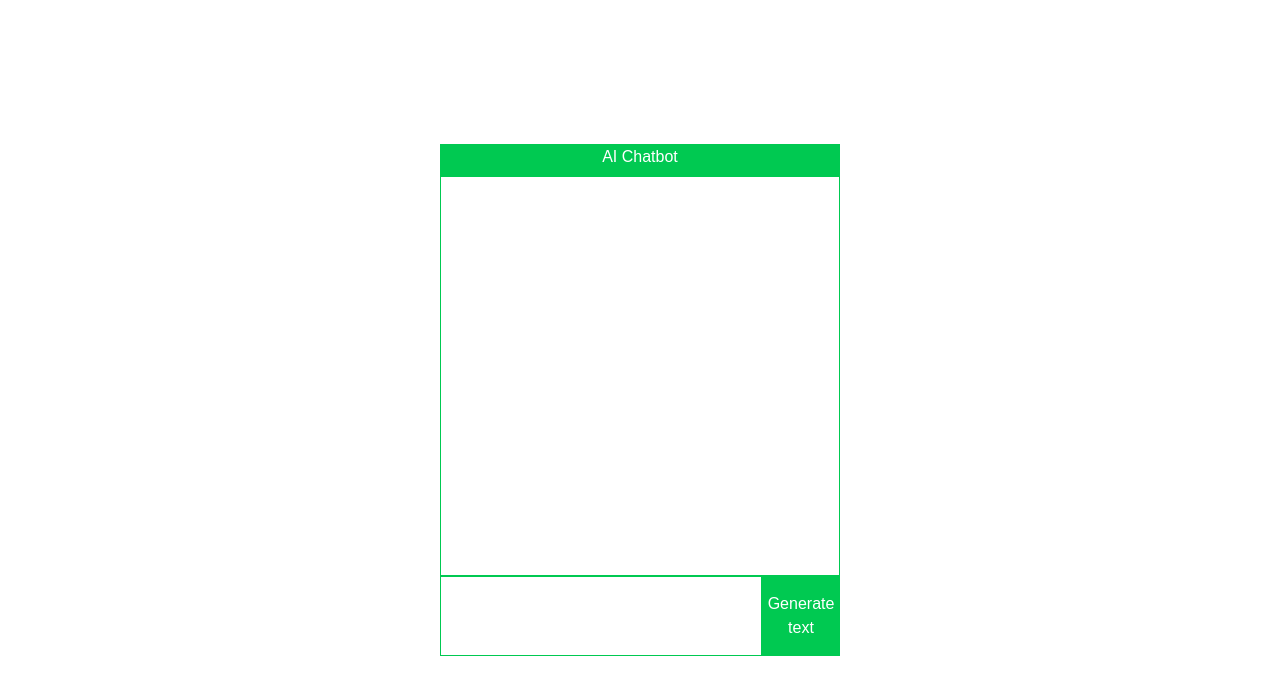
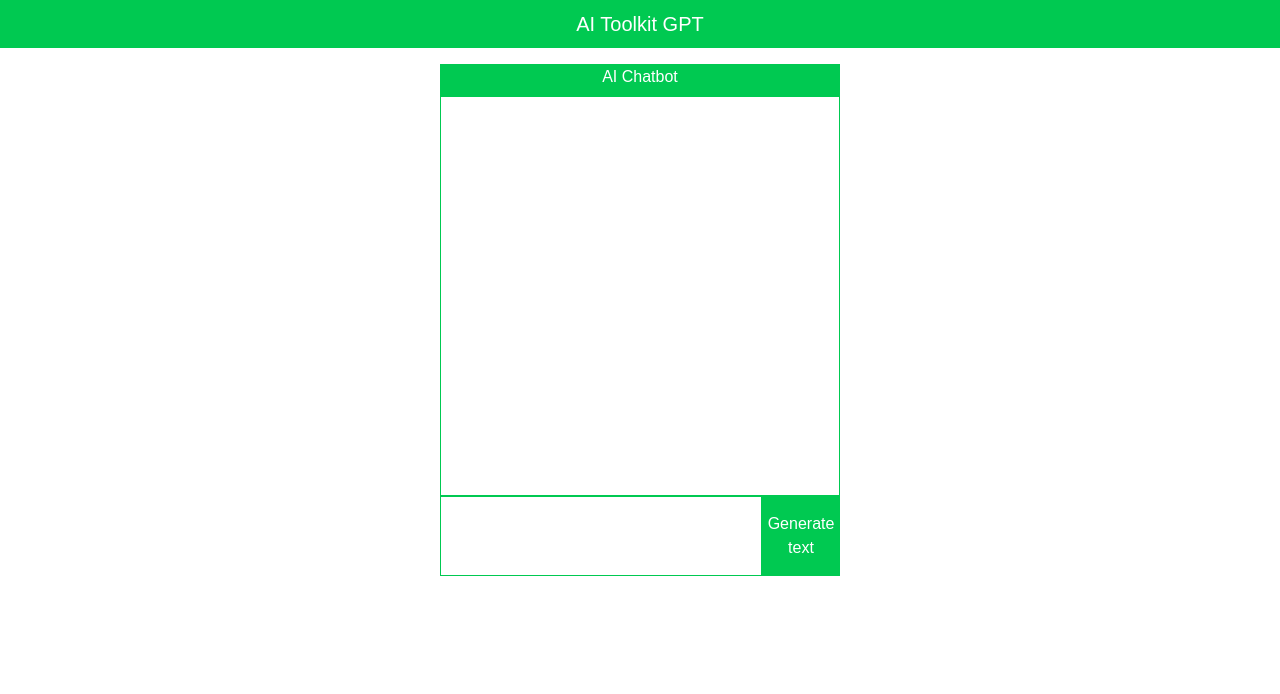
Before and after one commit to shamanth92/AI-Toolkit-GPT, a Next.js app: page /chatbot in a window 1280 px wide. Shown: the top 694 px of the page. Built offline with nearby package versions, Linux system fonts and the light colour scheme.

Commit message:
Add Header

```diff
--- a/app/chatbot/page.tsx
+++ b/app/chatbot/page.tsx
@@ -1,6 +1,7 @@
-"use client"
-import { useState } from "react";
-import { useForm } from "react-hook-form";
+'use client';
+import Header from '@/components/header';
+import { useState } from 'react';
+import { useForm } from 'react-hook-form';
 
 export default function Chatbot() {
   const [aiText, setAIText] = useState([]);
@@ -14,38 +15,40 @@ export default function Chatbot() {
     register,
     handleSubmit,
     formState: { errors },
-        reset
+    reset,
   } = useForm<FormData>();
 
   const onSubmit = async (data: FormData) => {
-        setUserPrompt([...userPrompt, { q: data.prompt }])
-        setAIText(prev => [...prev, ""]);
+    setUserPrompt([...userPrompt, { q: data.prompt }]);
+    setAIText((prev) => [...prev, '']);
     reset();
 
     const res = await fetch(`/gpt`, {
-                                method: "POST",
-                                body: JSON.stringify({ prompt: data.prompt })
+      method: 'POST',
+      body: JSON.stringify({ prompt: data.prompt }),
     });
 
     const reader = res.body!.getReader();
     const decoder = new TextDecoder();
 
-        let text = "";
+    let text = '';
 
     while (true) {
       const { value, done } = await reader.read();
       if (done) break;
       text += decoder.decode(value);
-            setAIText(prev => {
+      setAIText((prev) => {
         const updated = [...prev];
         updated[updated.length - 1] = text; // overwrite last stream only
         return updated;
       });
     }
-    }
+  };
 
   return (
-    <div className="flex justify-center items-center gap-6 flex-col w-screen h-screen">
+    <div>
+      <Header />
+      <div className="flex justify-center items-center gap-6 flex-col pt-4">
         <div className="w-100 flex flex-col">
           <div className="w-full h-8 bg-green-500 border-1 border-green-500">
             <p className="text-white text-center">AI Chatbot</p>
@@ -56,11 +59,13 @@ export default function Chatbot() {
                 <div className="w-80 border-1 border-gray-200 bg-gray-200 rounded-md p-1">
                   <p>{text?.q}</p>
                 </div>
-                    {aiText[index] && <div className="flex justify-end w-full">
+                {aiText[index] && (
+                  <div className="flex justify-end w-full">
                     <div className="w-80 border-1 border-green-500 bg-green-500 rounded-md p-1">
                       <p className="text-white">{aiText[index]}</p>
                     </div>
-                        </div>}
+                  </div>
+                )}
                 {!aiText[index] && (
                   <div className="inset-0 flex items-center justify-center bg-white/70">
                     <div className="h-8 w-8 animate-spin rounded-full border-4 border-gray-300 border-t-green-500" />
@@ -72,17 +77,25 @@ export default function Chatbot() {
           <div className="w-full">
             <form onSubmit={handleSubmit(onSubmit)}>
               <div className="flex">
-                        <input type="text"
-                            {...register("prompt", { required: "Prompt is required" })} className="border-1 border-green-500 w-full h-20"></input>
+                <input
+                  type="text"
+                  {...register('prompt', { required: 'Prompt is required' })}
+                  className="border-1 border-green-500 w-full h-20"
+                ></input>
                 {errors.prompt && (
                   <p className="text-red-500 text-sm">
                     {errors.prompt.message}
                   </p>
                 )}
-                        <button type="submit" className="h-20 text-white bg-green-500 cursor-pointer">Generate text</button>
+                <button
+                  type="submit"
+                  className="h-20 text-white bg-green-500 cursor-pointer"
+                >
+                  Generate text
+                </button>
               </div>
-
             </form>
+          </div>
         </div>
       </div>
     </div>
--- a/app/codeFixer/page.tsx
+++ b/app/codeFixer/page.tsx
@@ -3,6 +3,7 @@ import SyntaxHighlighter from 'react-syntax-highlighter';
 import { atelierDuneDark } from 'react-syntax-highlighter/dist/esm/styles/hljs';
 import { useState } from 'react';
 import { useForm } from 'react-hook-form';
+import Header from '@/components/header';
 
 export default function CodeFixer() {
   const [aiCodeFix, setAICodeFix] = useState('');
@@ -40,6 +41,8 @@ export default function CodeFixer() {
   };
 
   return (
+    <div>
+      <Header />
       <div className="p-3">
         <p className="text-xl text-green-500">AI Code Fixer</p>
         <div className="grid grid-cols-2">
@@ -98,5 +101,6 @@ export default function CodeFixer() {
           </div>
         </div>
       </div>
+    </div>
   );
 }
--- a/app/emailHelp/page.tsx
+++ b/app/emailHelp/page.tsx
@@ -1,4 +1,5 @@
 'use client';
+import Header from '@/components/header';
 import { useState } from 'react';
 import { useForm } from 'react-hook-form';
 
@@ -46,6 +47,8 @@ export default function EmailHelp() {
   };
 
   return (
+    <div>
+      <Header />
       <div className="p-3">
         <p className="text-xl text-green-500">AI Email Help</p>
         <div className="grid grid-cols-2">
@@ -111,5 +114,6 @@ export default function EmailHelp() {
           </div>
         </div>
       </div>
+    </div>
   );
 }
--- a/app/grammarCheck/page.tsx
+++ b/app/grammarCheck/page.tsx
@@ -1,4 +1,5 @@
 'use client';
+import Header from '@/components/header';
 import { useState } from 'react';
 import { useForm } from 'react-hook-form';
 
@@ -36,6 +37,8 @@ export default function GrammarCheck() {
   };
 
   return (
+    <div>
+      <Header />
       <div className="p-3">
         <p className="text-xl text-green-500">AI Grammar Check</p>
         <div className="grid grid-cols-2">
@@ -67,5 +70,6 @@ export default function GrammarCheck() {
           </div>
         </div>
       </div>
+    </div>
   );
 }
--- a/app/page.tsx
+++ b/app/page.tsx
@@ -1,7 +1,10 @@
 import Link from 'next/link';
+import Header from '@/components/header';
 
 export default function Home() {
   return (
+    <div>
+      <Header />
       <div className="flex justify-center items-center p-3">
         <div className="flex flex-col gap-8">
           <div>
@@ -39,5 +42,6 @@ export default function Home() {
           </div>
         </div>
       </div>
+    </div>
   );
 }
--- a/app/summarizer/page.tsx
+++ b/app/summarizer/page.tsx
@@ -1,4 +1,5 @@
 'use client';
+import Header from '@/components/header';
 import { useState } from 'react';
 import { useForm } from 'react-hook-form';
 
@@ -46,6 +47,8 @@ export default function Summarizer() {
   };
 
   return (
+    <div>
+      <Header />
       <div className="p-3">
         <p className="text-xl text-green-500">AI Summarizer</p>
         <div className="grid grid-cols-2">
@@ -112,5 +115,6 @@ export default function Summarizer() {
           </div>
         </div>
       </div>
+    </div>
   );
 }
--- /dev/null
+++ b/components/header.tsx
@@ -0,0 +1,13 @@
+import Link from 'next/link';
+
+export default function Header() {
+  return (
+    <div className="h-12 bg-green-500 flex justify-center items-center">
+      <Link href="/">
+        <button className="text-white text-xl cursor-pointer">
+          AI Toolkit GPT
+        </button>
+      </Link>
+    </div>
+  );
+}
```
Lines whose indentation alone changed are shown as unchanged.
